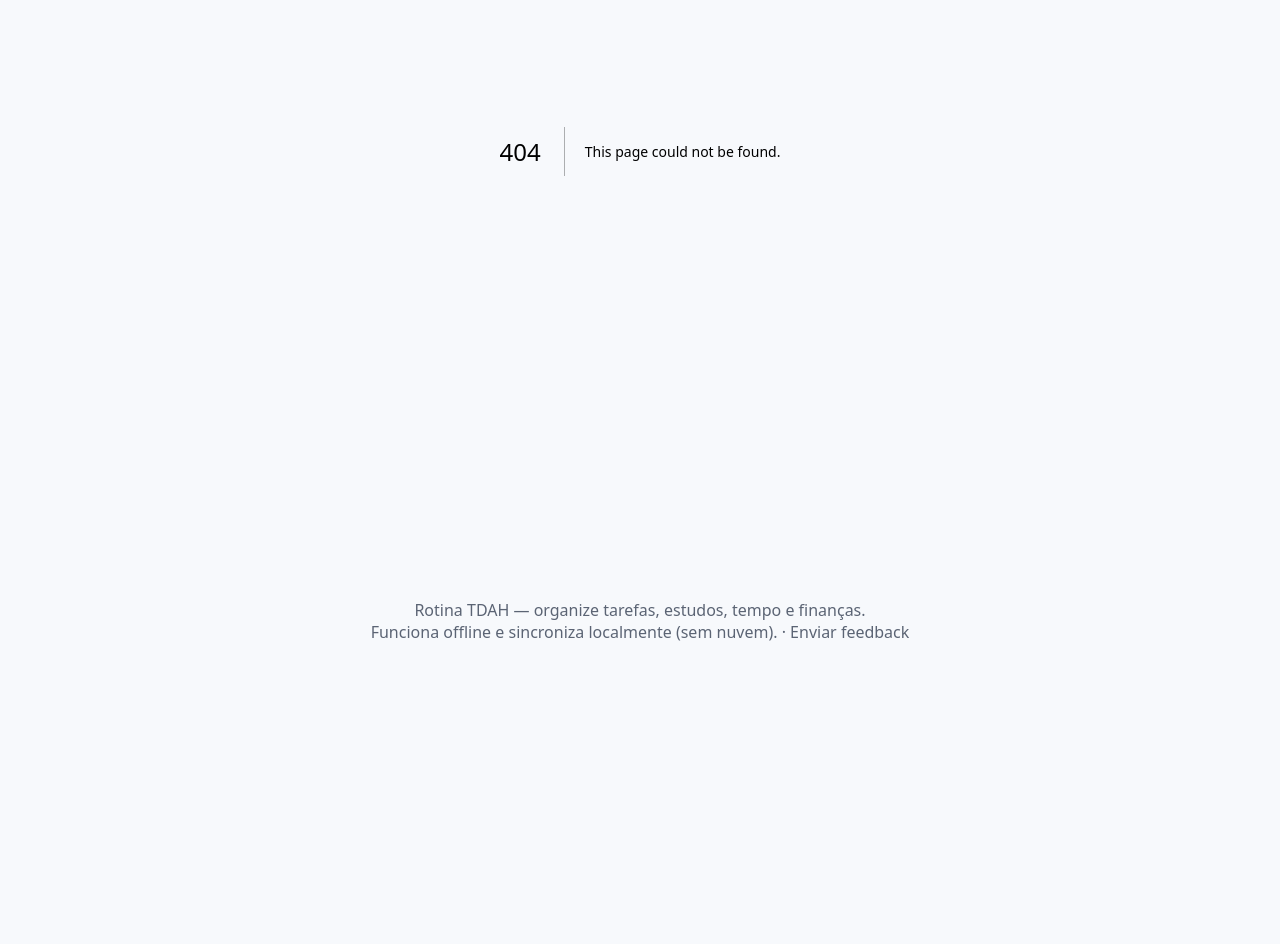
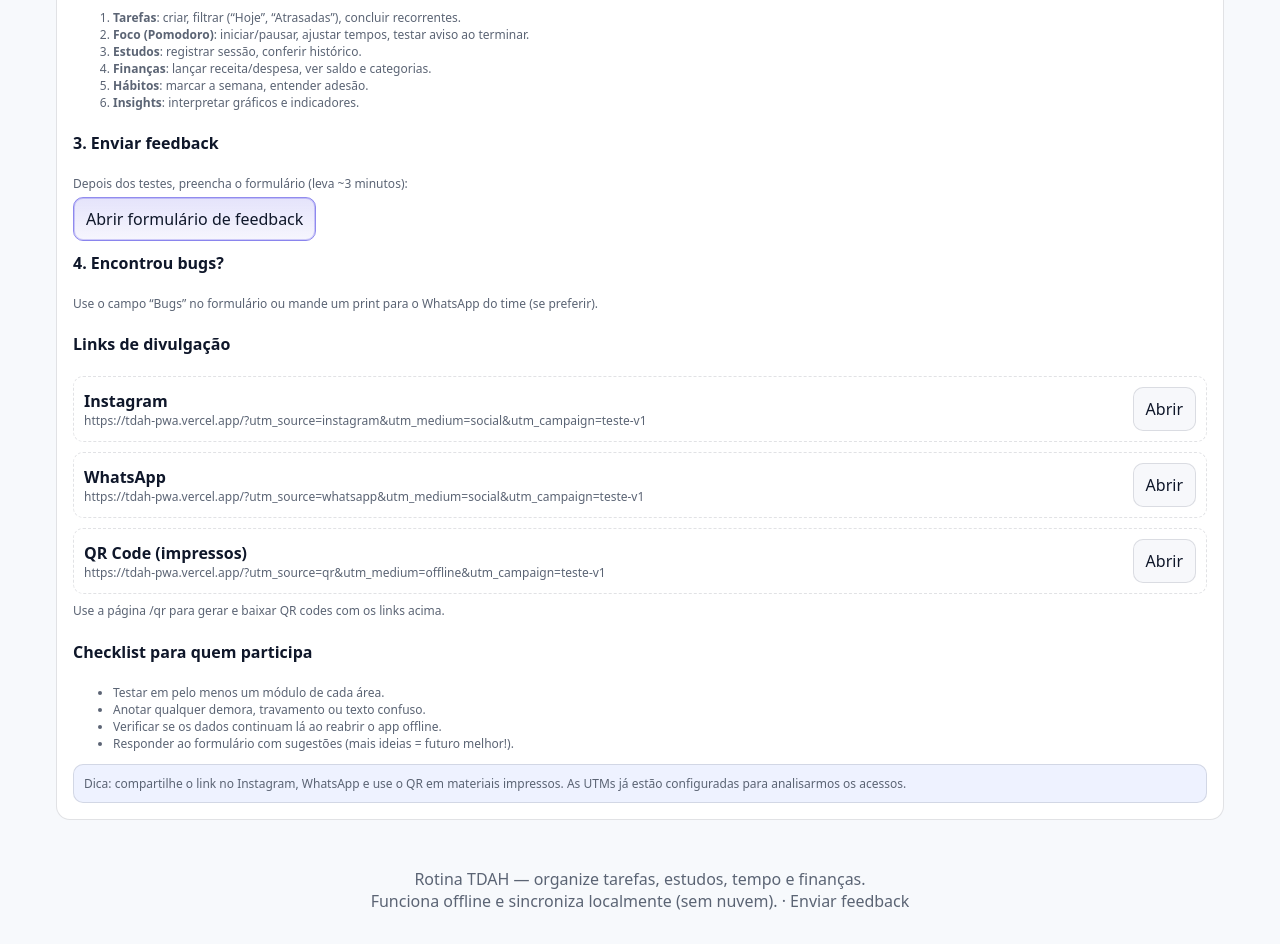
Before and after one commit to TenorioDevfullStack/tdah_pwa, a Next.js app: page /teste in a window 1280 px wide. Before the commit this address had no page. Shown: the part 340-1284 px from the top of the page. Before the commit the page ends 1015 px from the top, so only its background shows below. Built offline with nearby package versions, Linux system fonts and the light colour scheme.

Commit message:
feat(teste): landing /teste com checklist e links UTM/QR para testers

```diff
--- /dev/null
+++ b/app/teste/page.jsx
@@ -0,0 +1,145 @@
+import Link from "next/link";
+
+export const metadata = {
+  title: "Guia de Testes",
+  description:
+    "Passo a passo para quem está experimentando o Rotina TDAH e quer enviar feedbacks.",
+};
+
+function buildShareUrl(
+  base,
+  source,
+  medium = "social",
+  campaign = "teste-v1"
+) {
+  try {
+    const url = new URL(base || "http://localhost:3000");
+    url.searchParams.set("utm_source", source);
+    url.searchParams.set("utm_medium", medium);
+    url.searchParams.set("utm_campaign", campaign);
+    return url.toString();
+  } catch {
+    return base || "http://localhost:3000";
+  }
+}
+
+const baseUrl = process.env.NEXT_PUBLIC_SITE_URL || "http://localhost:3000";
+
+const shareLinks = [
+  { label: "Instagram", source: "instagram", medium: "social" },
+  { label: "WhatsApp", source: "whatsapp", medium: "social" },
+  { label: "QR Code (impressos)", source: "qr", medium: "offline" },
+];
+
+export default function TestLanding() {
+  return (
+    <div className="card">
+      <h3>Guia rápido para testers</h3>
+      <p className="small">
+        Obrigado por testar o Rotina TDAH! Siga os passos abaixo e conte pra
+        gente o que achou.
+      </p>
+
+      <h4>1. Instale como aplicativo (opcional, mas recomendado)</h4>
+      <ul className="small">
+        <li>
+          <strong>Android / Chrome</strong>: Menu • Adicionar à tela inicial.
+        </li>
+        <li>
+          <strong>iOS / Safari</strong>: Compartilhar • Adicionar à Tela de Início.
+        </li>
+        <li>Desktop: Chrome/Edge permitem “Instalar app” na barra de endereço.</li>
+      </ul>
+
+      <h4>2. O que testar</h4>
+      <ol className="small">
+        <li>
+          <strong>Tarefas</strong>: criar, filtrar (“Hoje”, “Atrasadas”), concluir
+          recorrentes.
+        </li>
+        <li>
+          <strong>Foco (Pomodoro)</strong>: iniciar/pausar, ajustar tempos, testar
+          aviso ao terminar.
+        </li>
+        <li>
+          <strong>Estudos</strong>: registrar sessão, conferir histórico.
+        </li>
+        <li>
+          <strong>Finanças</strong>: lançar receita/despesa, ver saldo e categorias.
+        </li>
+        <li>
+          <strong>Hábitos</strong>: marcar a semana, entender adesão.
+        </li>
+        <li>
+          <strong>Insights</strong>: interpretar gráficos e indicadores.
+        </li>
+      </ol>
+
+      <h4>3. Enviar feedback</h4>
+      <p className="small">
+        Depois dos testes, preencha o formulário (leva ~3 minutos):
+      </p>
+      <p>
+        <Link href="/feedback" className="button primary">
+          Abrir formulário de feedback
+        </Link>
+      </p>
+
+      <h4>4. Encontrou bugs?</h4>
+      <p className="small">
+        Use o campo “Bugs” no formulário ou mande um print para o WhatsApp do
+        time (se preferir).
+      </p>
+
+      <h4>Links de divulgação</h4>
+      <div className="list">
+        {shareLinks.map((item) => (
+          <div className="item" key={item.label}>
+            <div>
+              <div style={{ fontWeight: 600 }}>{item.label}</div>
+              <div className="small">
+                {buildShareUrl(
+                  baseUrl,
+                  item.source,
+                  item.medium,
+                  "teste-v1"
+                )}
+              </div>
+            </div>
+            <a
+              className="button"
+              href={buildShareUrl(
+                baseUrl,
+                item.source,
+                item.medium,
+                "teste-v1"
+              )}
+              target="_blank"
+            >
+              Abrir
+            </a>
+          </div>
+        ))}
+      </div>
+      <p className="small" style={{ marginTop: 8 }}>
+        Use a página <Link href="/qr">/qr</Link> para gerar e baixar QR codes
+        com os links acima.
+      </p>
+
+      <h4>Checklist para quem participa</h4>
+      <ul className="small">
+        <li>Testar em pelo menos um módulo de cada área.</li>
+        <li>Anotar qualquer demora, travamento ou texto confuso.</li>
+        <li>Verificar se os dados continuam lá ao reabrir o app offline.</li>
+        <li>
+          Responder ao formulário com sugestões (mais ideias = futuro melhor!).
+        </li>
+      </ul>
+
+      <div className="notice small" style={{ marginTop: 12 }}>
+        Dica: compartilhe o link no Instagram, WhatsApp e use o QR em materiais
+        impressos. As UTMs já estão configuradas para analisarmos os acessos.
+      </div>
+    </div>
+  );
+}
```
Also changed, not shown: public/sw.js.
